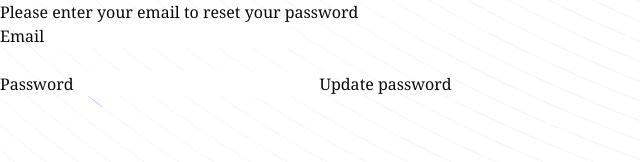
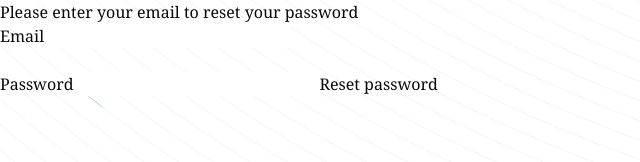
Before and after one commit to pankajkoree/dmhiw, a Next.js app: page /forgotCredentials in a window 1280 px wide. Shown: the top 162 px of the page, without its empty margins (0-640 px from the left). Built offline with nearby package versions, Linux system fonts and the light colour scheme.

Commit message:
forfot credentials

```diff
--- a/src/app/forgotCredentials/page.tsx
+++ b/src/app/forgotCredentials/page.tsx
@@ -35,7 +35,7 @@
           onChange={(e) => setData({ ...data, password: e.target.value })}
         />
         {/* update password button */}
-        <button type="submit">Update password</button>
+        <button type="submit">Reset password</button>
       </form>
     </div>
   );
```
